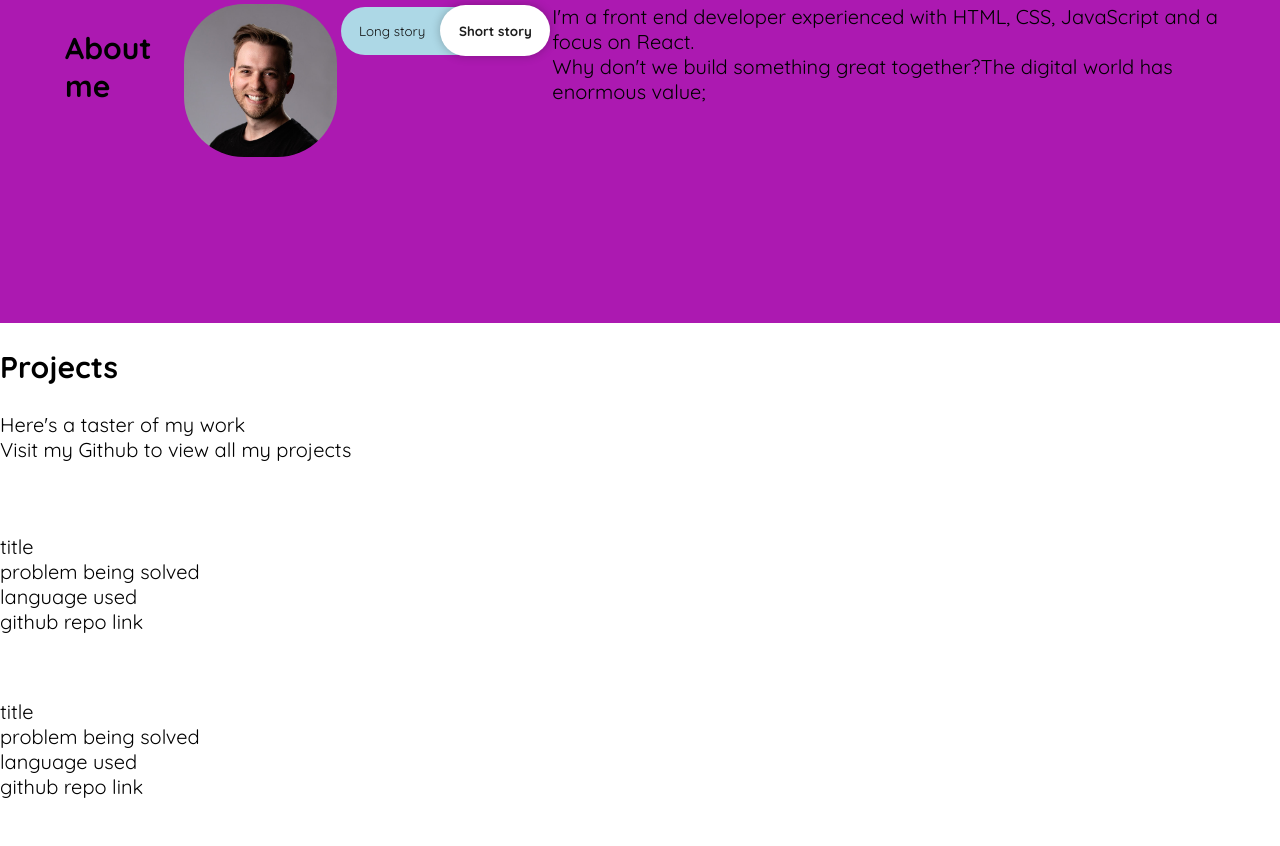
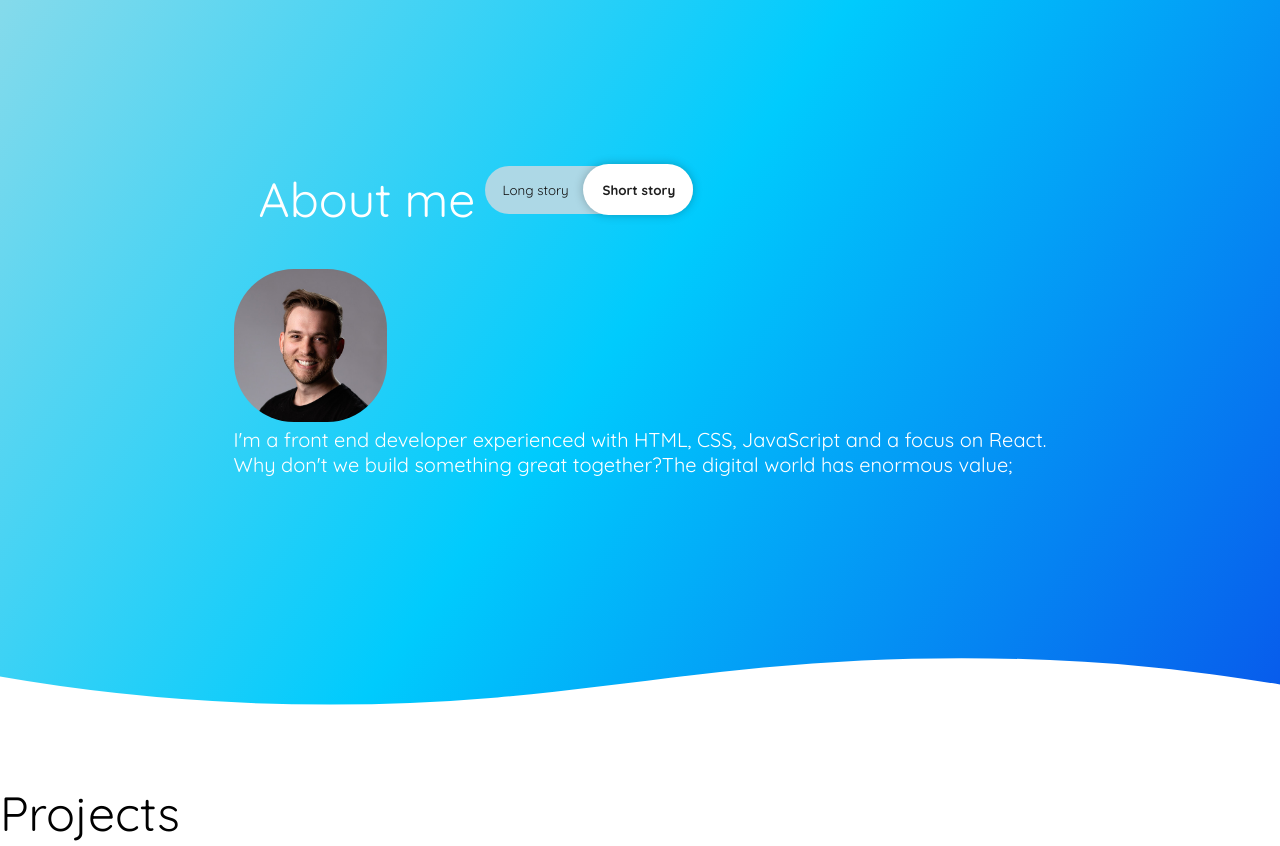
Before and after one commit to TomGegs/draftProjects, a plain HTML site: page index.html in a window 1280 px wide. Shown: the part 1357-2203 px from the top of the page. Drawn offline with Linux system fonts and the light colour scheme; a web font is replaced by a local one.

Commit message:
Adjusted 'About me' section -- moved about me text and switch above img and text

```diff
--- a/index.css
+++ b/index.css
@@ -44,7 +44,8 @@ h1 {
 
 h2 {
     font-family: 'Quicksand', sans-serif;
-
+    font-weight: 400;
+    font-size: 3rem;
 
 }
 
@@ -165,7 +166,7 @@ button:active {
     display: flex;
     flex-direction: column;
     align-items: center;
-    min-height: 1000px;
+    min-height: 1020px;
     padding: 100px;
 
 }
@@ -208,11 +209,12 @@ button:active {
     display: flex;
     position: relative;
     margin: auto;
-    height: 30rem;
-    background-color: #ac19b1;
+    height: 55rem;
+    background-color: mediumorchid;
+    background-image: linear-gradient(125deg, #94dce9, #00cbfd, #0857eb);
 
 }
-
+/* svg curved section border */
 .custom-shape-divider-top-1669886866 {
     position: absolute;
     top: 0;
@@ -234,45 +236,11 @@ button:active {
     fill: #FFFFFF;
 }
 
-
-.aboutMeContent {
-    max-width: 1200px;
-    margin: auto;
-
-}
-
-.aboutMe img{
-    max-width: 12vw;
-    border-radius: 60px;
-    margin:auto;
-}
-
-.aboutMeTitle{
-    display: inline-flex;
-    margin:auto;
-    padding-left: 25px;
-}
-
-.aboutMeTextButtonToggle{
-color: black;
-}
-
-.aboutMeButtons button {
-
-}
-
-#shortAboutMeText{
-
-}
-
-#longAboutMeText{
-    display: none;
-}
-
-/* button  */
+/* about me toggle button  */
 
 .aboutMeToggleContainer {
-    display: flex;
+    display: inline-flex;
+
 }
 
 .aboutBtn {
@@ -289,7 +257,6 @@ color: black;
     appearance: none;
     font-weight: 400;
     background-color: grey;
-
 }
 
 .aboutBtn input::before,
@@ -324,9 +291,7 @@ color: black;
     border-radius: 100px;
     width: 6.9rem;
     box-shadow: 0 0px 10px rgba(0,0,0,0.25);
-
 }
-
 
 .aboutBtn.aboutBtn-1 input {
     transition: 0.25s -0.1s;
@@ -364,14 +329,12 @@ transition: color 0.5s;
     color: #111;
     transition: color 0.5s;
     font-weight: 400;
-
 }
 
 .aboutBtn.aboutBtn-1 input:not(:checked):after{
     color: #1e1e1e;
     transition: color 0.5s;
     font-weight: bold;
-
 }
 
 .aboutBtn.aboutBtn-1 input:not(checked) + label {
@@ -379,16 +342,73 @@ transition: color 0.5s;
     right: 1px;
     background-color: #fff;
     transition: left 0.4s, right 0.5s, background-color 0.35s;
+}
+
+/* about me content */
+
+
+.aboutMeContent {
+    max-width: 1200px;
+    margin: auto;
+    color: white;
 
 }
 
-/* button end */
+.aboutMe img{
+    max-width: 12vw;
+    border-radius: 60px;
+    margin:auto;
+}
 
-.ittyBittyImg{
+.aboutMeTitle{
+    display: inline-flex;
+    margin:auto;
+    padding-left: 25px;
+    font-family: ;
+}
+
+.aboutMeTitle h2 {
+    display: inline-flex;
+
 
 }
-.nittyGrittyImg{
 
+.aboutMeTextButtonToggle {
+color: black;
+}
+
+
+
+
+#shortAboutMeText{
+    color: white;
+}
+
+#longAboutMeText{
+    display: none;
+}
+
+
+
+
+.custom-shape-divider-bottom-1669892879 {
+    position: absolute;
+    bottom: 0;
+    left: 0;
+    width: 100%;
+    overflow: hidden;
+    line-height: 0;
+}
+
+.custom-shape-divider-bottom-1669892879 svg {
+    position: relative;
+    display: block;
+    width: calc(145% + 1.3px);
+    height: 86px;
+}
+
+.custom-shape-divider-bottom-1669892879 .shape-fill {
+    fill: #FFFFFF;
 }
 
 /* 5. Projects */
--- a/index_old.html
+++ b/index.html
@@ -62,11 +62,8 @@
         </div>
 
     <div class="aboutMeContent">
-
-        <div class="aboutMeTitle">
+                <div class="aboutMeTitle">
             <h2>About me</h2>
-        <div>
-            <img src="/resources/images/headshot.jpg" alt="">
         </div>
         <div class="aboutMeToggleContainer">
             <span class="aboutBtn aboutBtn-1">
@@ -74,21 +71,28 @@
                 <label for="aboutMeToggle"></label>
             </span>
             </div>
+        <div>
+            <img src="/resources/images/headshot.jpg" alt="">
+        </div>
 
-        <!-- <button type="text" class="aboutMeTextButtonToggle">Long Story</button> -->
-            <div id="shortAboutMeText" class="ittyBittyText">
+
+            <div id="shortAboutMeText" class="shortAboutMeText">
                 I'm a front end developer experienced with HTML, CSS, JavaScript and a focus on React. <br>
                 Why don't we build something great together?The digital world has enormous value;
             </div>
-            <div id="longAboutMeText" class="nittyGrittyText">
+            <div id="longAboutMeText" class="longAboutMeText">
                 I'm a front end developer with a background as a project manager. I have experience with HTML, CSS, JavaScript and am focusing my current roles in React. I have experience with HTML, CSS, JavaScript and am focusing my current roles in React. <br>
                 I have experience with HTML, CSS, JavaScript and am focusing my current roles in React. I have experience with HTML, CSS, JavaScript and am focusing my current roles in React. <br>
                 Why don't we build something great together?
             </div>
         </div>
+
+    <div class="custom-shape-divider-bottom-1669892879">
+        <svg data-name="Layer 1" xmlns="http://www.w3.org/2000/svg" viewBox="0 0 1200 120" preserveAspectRatio="none">
+            <path d="M985.66,92.83C906.67,72,823.78,31,743.84,14.19c-82.26-17.34-168.06-16.33-250.45.39-57.84,11.73-114,31.07-172,41.86A600.21,600.21,0,0,1,0,27.35V120H1200V95.8C1132.19,118.92,1055.71,111.31,985.66,92.83Z" class="shape-fill"></path>
+        </svg>
     </div>
-    </div>
-
+</div>
 
     <!-- Projects section -->
 
```
